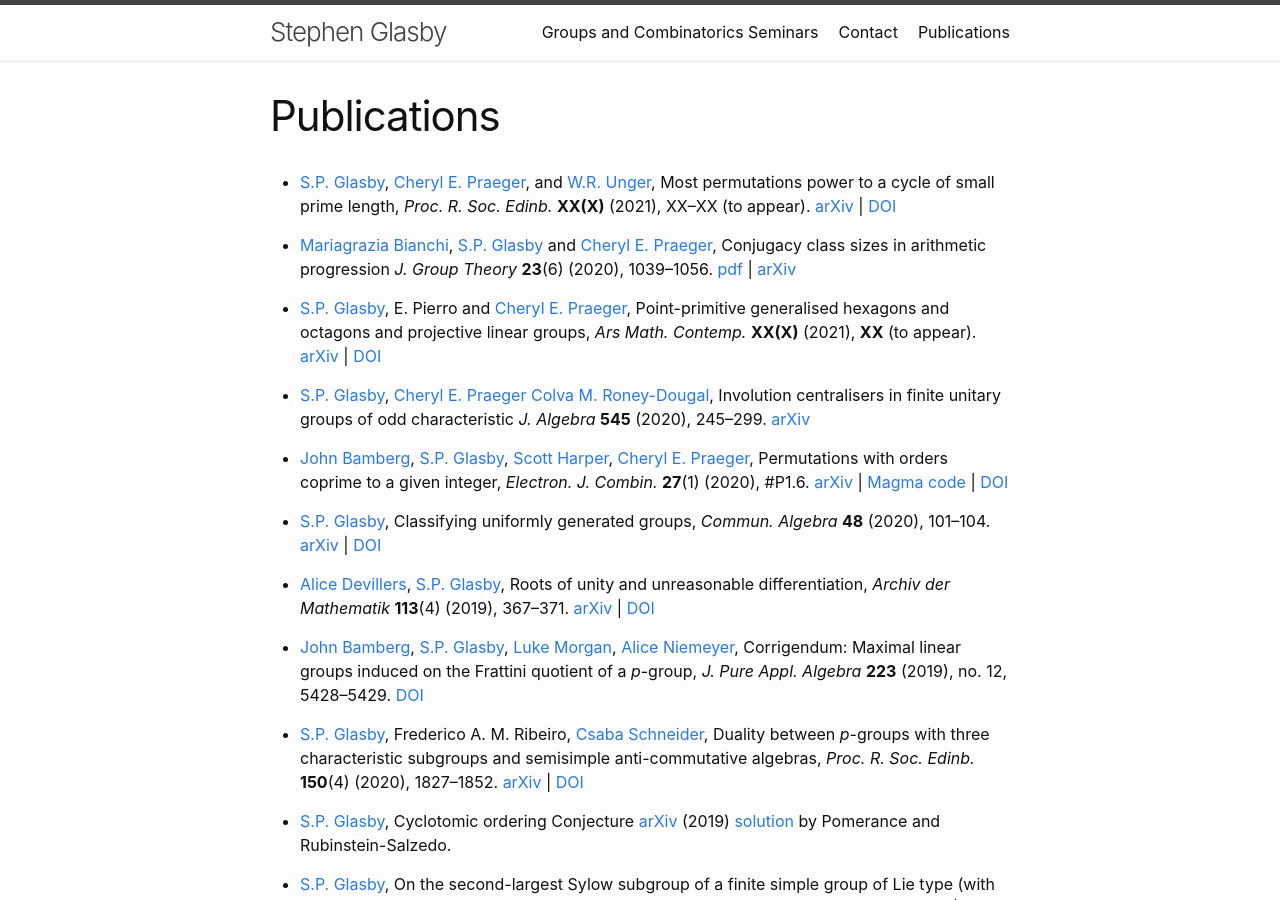
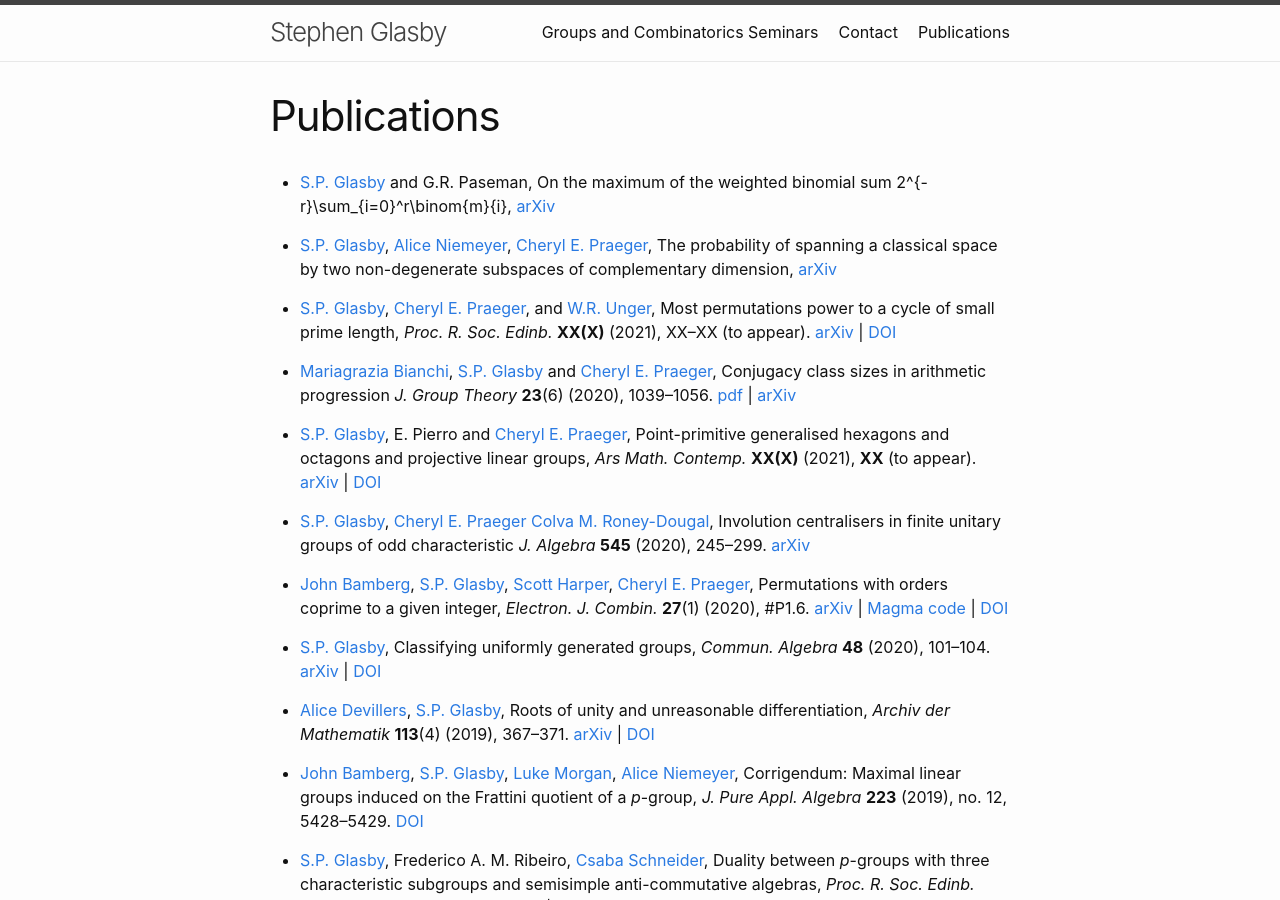
Before and after one commit to StephenGlasby/StephenGlasby.github.io, a Jekyll site: the page built from publications.md, in a window 1280 px wide and 900 px high. Built offline with Jekyll 4.4.1, drawn with Linux system fonts in a browser that asks for light colours.

Commit message:
new pubs

```diff
--- a/publications.md
+++ b/publications.md
@@ -3,6 +3,18 @@ layout: page
 title: Publications
 permalink: /publications/
 ---
+
+- [S.P. Glasby](https://staffhome.ecm.uwa.edu.au/~00059629/) and
+G.R. Paseman,
+On the maximum of the weighted binomial sum 2^{-r}\sum_{i=0}^r\binom{m}{i},
+[arXiv](https://arxiv.org/abs/2109.11396)
+
+- [S.P. Glasby](https://staffhome.ecm.uwa.edu.au/~00059629/),
+[Alice Niemeyer](https://www.mathb.rwth-aachen.de/Mitarbeiter/niemeyer.php),
+[Cheryl E. Praeger](https://www.uwa.edu.au/people/cheryl.praeger),
+The probability of spanning a classical space by two non-degenerate subspaces
+of complementary dimension,
+[arXiv](https://arxiv.org/abs/2109.10015)
 
 - [S.P. Glasby](https://staffhome.ecm.uwa.edu.au/~00059629/),
 [Cheryl E. Praeger](https://www.uwa.edu.au/people/cheryl.praeger),
```
